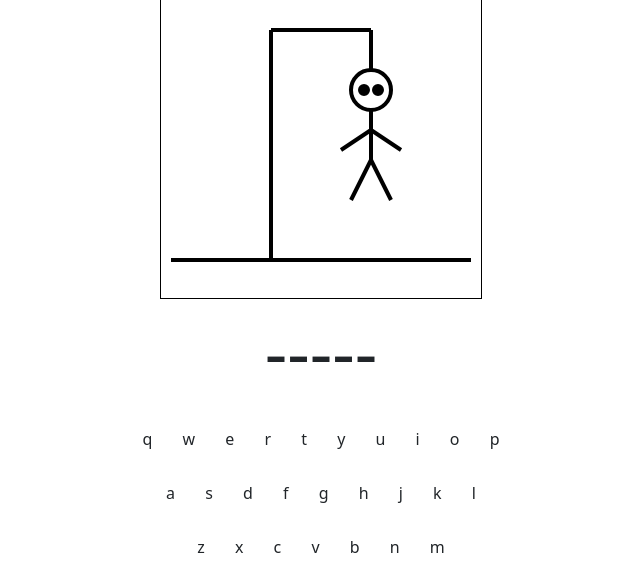
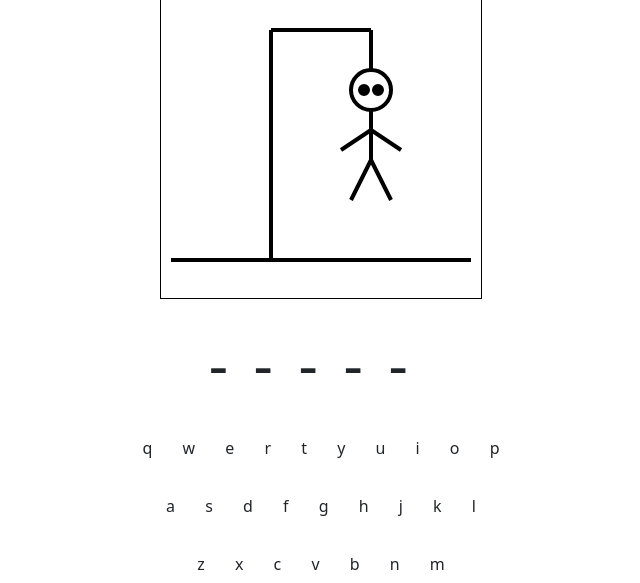
Before and after one commit to apnguyen1/Hangman, a Flask app: page / in a window 1280 px wide. Shown: the part 233-816 px from the top of the page, without its empty margins (319-959 px from the left). Before the commit the page ends 786 px from the top, so only its background shows below. Run offline with Flask 2, Linux system fonts and the light colour scheme; some libraries are stand-ins or nearby versions.

Commit message:
styled secret word

```diff
--- a/hangman_client.py
+++ b/hangman_client.py
@@ -115,7 +115,7 @@ def createDictionary(file_name):
 
 @app.route("/")
 def game():
-    obj = Manager(createDictionary("dict1.txt"), 5)
+    obj = Manager(createDictionary("dict2.txt"), 5)
 
     word = obj.get_current_word()
 
--- a/website/static/game.css
+++ b/website/static/game.css
@@ -26,12 +26,14 @@ rect {
 .hangman-secret-word {
     display: flex;
     justify-content: center;
-
+    margin-top: 20px;
+    /* text-align: center; */
 }
 
-.secret-letter{
-    font-size: 70px;
+.secret-letter {
+    font-size: 60px;
     text-align: center;
+    margin-right: 2vw;
 }
 
 
@@ -41,9 +43,12 @@ rect {
     display: flex;
     flex-direction: column;
     align-items: center;
-
 }
 
 .keyboard-row {
-    margin-top: 2vh;
+    margin-top: 20px;
 }
+
+/* .keyboard-button {
+    padding: 0;
+} */
```
